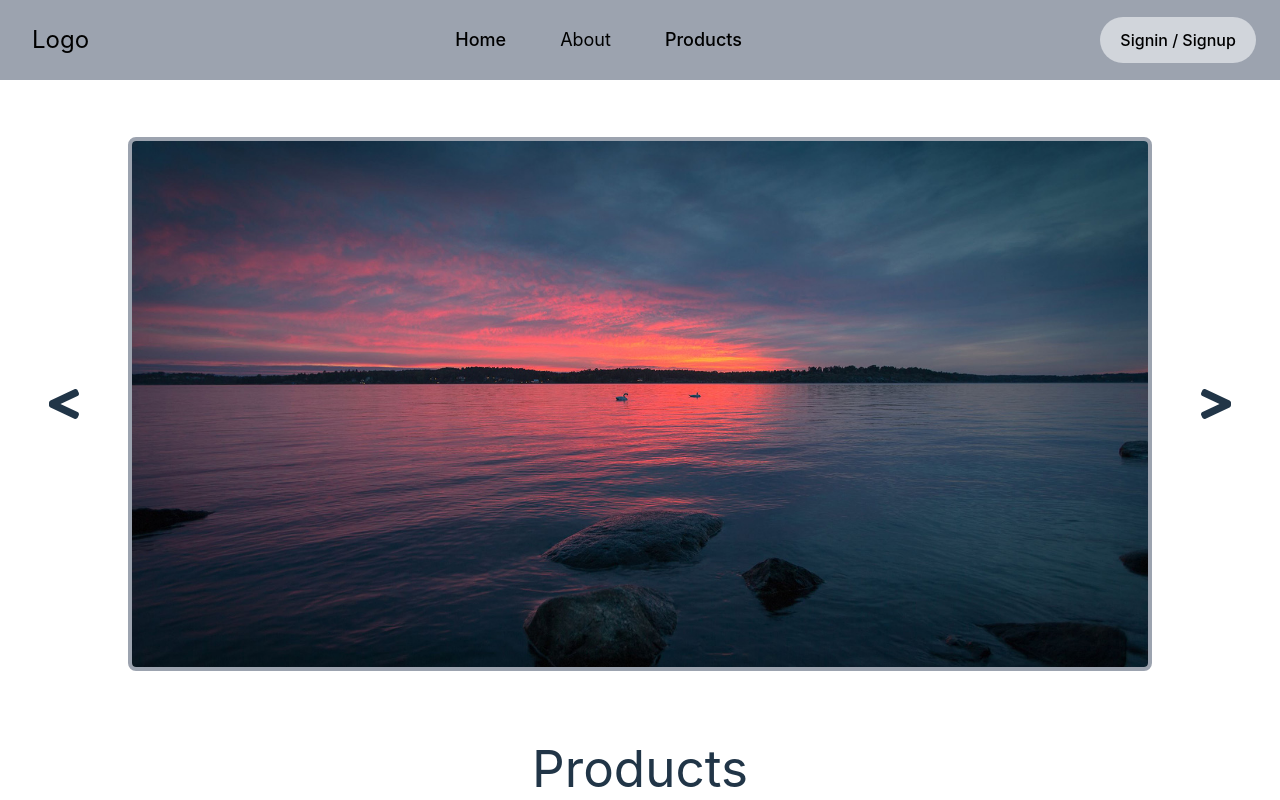
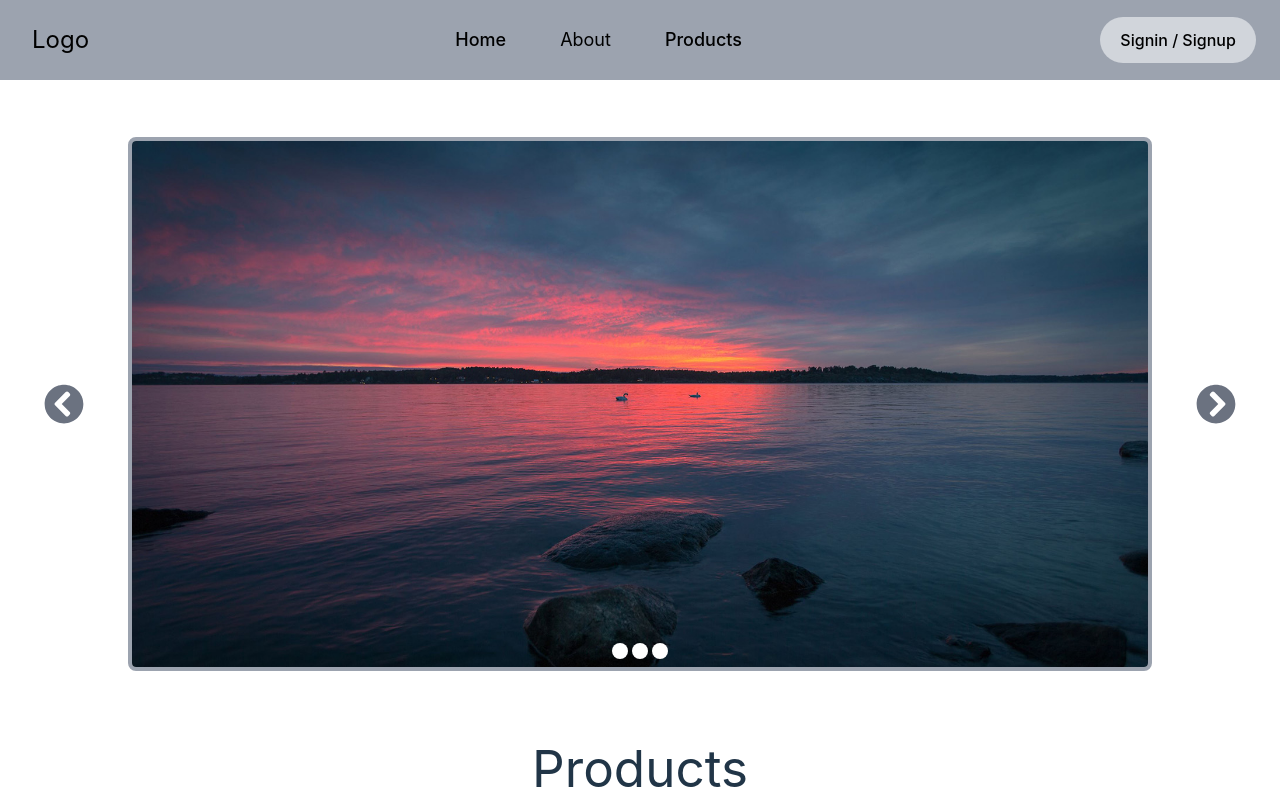
Before and after one commit to Enayat789/koca-kne, a React (Vite) app: page / in a window 1280 px wide. Shown: the top 800 px of the page. Built offline with nearby package versions, Linux system fonts and the light colour scheme; no server answers.

Commit message:
changes in the carousel

```diff
--- a/src/Components/ui/Carousel.jsx
+++ b/src/Components/ui/Carousel.jsx
@@ -2,6 +2,7 @@ import React, { useState } from "react";
 import slides from "../../utils/carouselData.json";
 import { FaLessThan } from "react-icons/fa";
 import { FaGreaterThan } from "react-icons/fa";
+import { FaChevronCircleRight, FaChevronCircleLeft } from "react-icons/fa";
 
 export default function Carousel() {
   const [currentImageIndex, setCurrentImageIndex] = useState(0);
@@ -22,14 +23,14 @@ export default function Carousel() {
   };
 
   return (
-    <div className=" w-full h-[50vh] mt-1 lg:h-[80vh] flex justify-evenly items-center">
-      <FaLessThan
+    <div className=" w-full h-[50vh] mt-1 md:h-[60vh] lg:h-[80vh] flex justify-evenly items-center relative">
+      <FaChevronCircleLeft
         size={40}
-        className=" cursor-pointer hidden md:flex"
+        className=" text-gray-500 bg-white rounded-full cursor-pointer flex absolute z-10 left-4 md:static md:left-0  "
         onClick={handlePrevious}
       />
 
-      <div className="flex w-[99%] rounded h-full md:w-4/5  md:h-5/6 md:border-4 overflow-hidden border-gray-400 md:rounded-lg relative">
+      <div className="flex w-[99%] rounded h-full md:w-4/5  md:h-5/6 md:border-4 overflow-hidden border-gray-400 md:rounded-lg relative justify-center">
         {singleImage.map((item, index) => {
           return (
             <div
@@ -42,15 +43,29 @@ export default function Carousel() {
                 src={item.src}
                 alt={item.alt}
                 key={index}
-                className="w-[100vw] h-[100vh] object-cover"
+                className="w-full h-full object-cover"
               />
             </div>
           );
         })}
+        <span className="flex absolute bottom-2 gap-1">
+          {singleImage.map((_, indx) => {
+            return (
+              <div
+                key={indx}
+                onClick={() => setCurrentImageIndex(indx)}
+                className={`bg-white w-3 h-3 p-0 md:w-4 md:h-4 border-2 border-none rounded-full outline-none cursor-pointer ${
+                  currentImageIndex === indx ? "bg-white" : "bg-gray-500"
+                }`}
+              ></div>
+            );
+          })}
+        </span>
       </div>
-      <FaGreaterThan
+
+      <FaChevronCircleRight
         size={40}
-        className=" cursor-pointer hidden md:flex"
+        className=" text-gray-500 bg-white rounded-full  cursor-pointer flex absolute z-10 right-4 md:static md:right-0"
         onClick={handleNext}
       />
     </div>
--- a/src/Components/ui/Navbar.jsx
+++ b/src/Components/ui/Navbar.jsx
@@ -23,7 +23,7 @@ export default function Navbar() {
   }, []);
 
   return (
-    <div className="flex flex-row flex-wrap w-[100vw] p-4 md:px-6 bg-gray-400 justify-between items-center sticky top-0 z-10">
+    <div className="flex flex-row flex-wrap w-[100vw] p-4 md:px-6 bg-gray-400 justify-between items-center sticky top-0 z-50">
       {/* <Link to={"/"}> */}
       <div
         className=" text-xl text-black p-2 md:text-2xl cursor-pointer"
```
